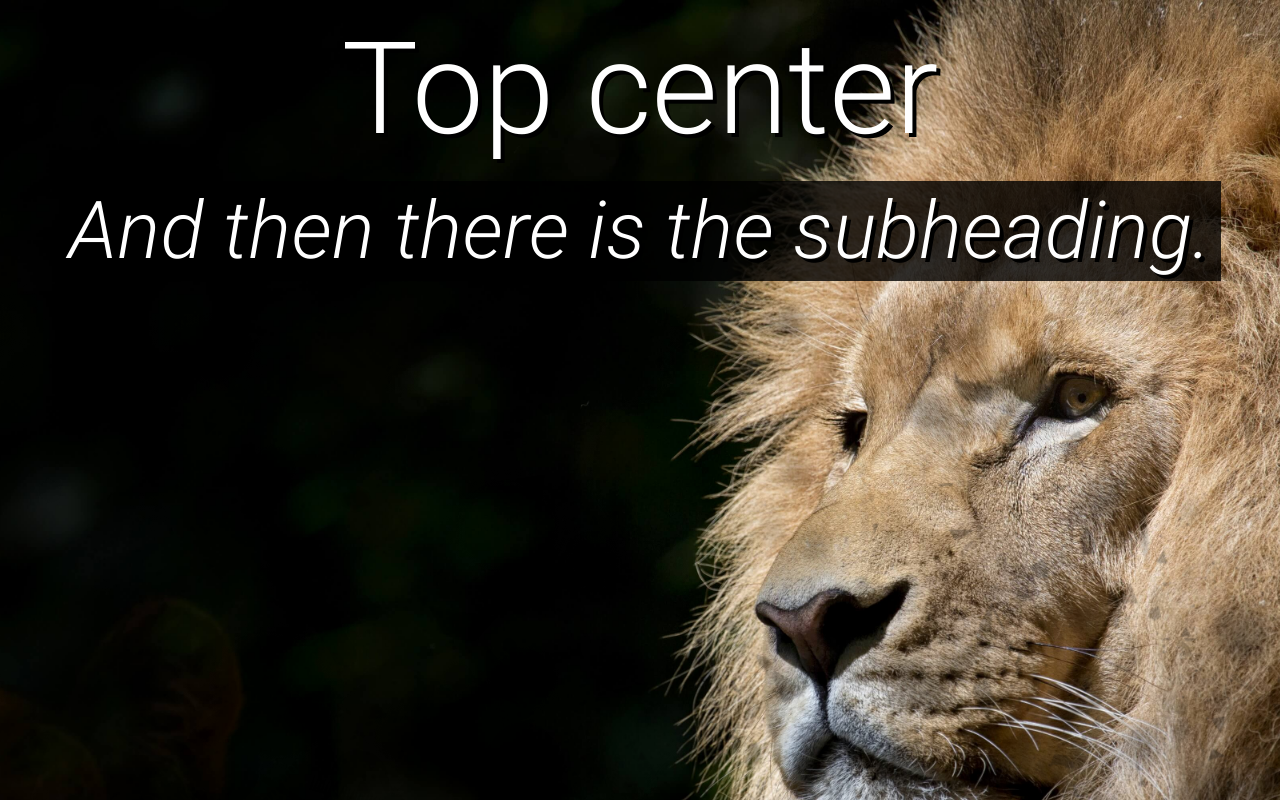
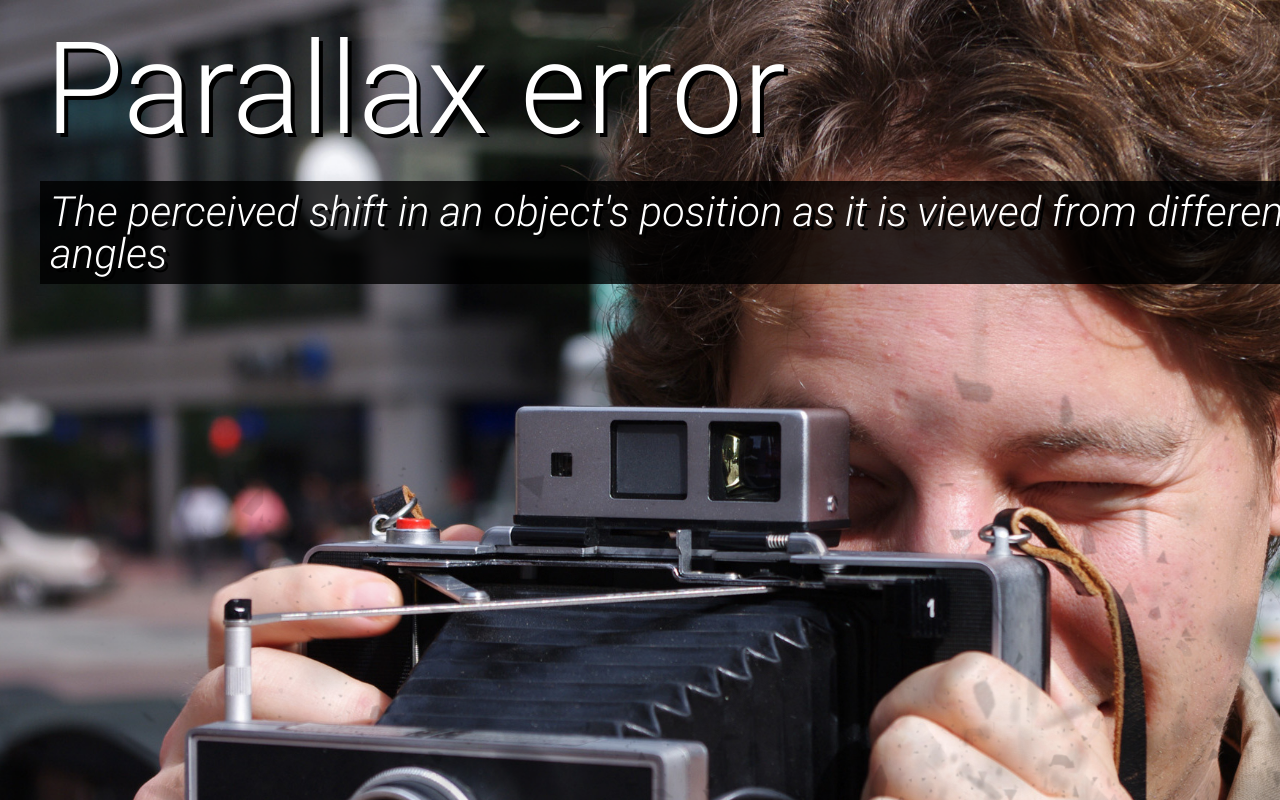
Before and after one commit to totalfreak/parallaxWebsite, a plain HTML site: page index.html in a window 1280 px wide. Drawn offline with nearby package versions, Linux system fonts and the light colour scheme.

Commit message:
added slide for parallax error

```diff
--- a/css/main.css
+++ b/css/main.css
@@ -103,7 +103,7 @@ html, body{
 
 .item > .effect{
 	margin-bottom: -100px;
-	opacity: 0.3;
+	opacity: 0.2;
 	display: block;
 	bottom:0;
 	top: 0;
@@ -153,7 +153,7 @@ h2{
 	float: left;
 	width: 100%;
 	font-family: 'RobotoLightItalic', sans-serif;
-	font-size: 5em;
+	font-size: 2.6em;
 	font-weight: normal;
 	text-shadow: 4px 4px #000000;
 	z-index: 1;
--- a/index.html
+++ b/index.html
@@ -14,18 +14,18 @@
 		<div class="slides">
 
 			<div class="item">
-				<div class="image" style="background-image:url(img/1.jpg);" data-stellar-background-ratio="0.7"></div>
+				<div class="image" style="background-image:url(img/parallaxError.jpg);" data-stellar-background-ratio="0.7"></div>
 				<div class="effect shatter2" data-stellar-horizontal-offset="600" data-stellar-background-ratio="1.1"></div>
 				<div class="effect shatter1" data-stellar-horizontal-offset="600" data-stellar-background-ratio="1.3"></div>
 
-				<div class="parallax top center" data-stellar-ratio="1.1">
+				<div class="parallax left" data-stellar-ratio="1.1">
 					<div class="heading">
-						<h1>Top center</h1>
+						<h1>Parallax error</h1>
 					</div>
 				</div>
-				<div class="parallax top center" data-stellar-ratio="1.3">
+				<div class="parallax left" data-stellar-ratio="1.3">
 					<div class="heading subheading">
-						<h2>And then there is the subheading.</h2>
+						<h2>The perceived shift in an object's position as it is viewed from different angles</h2>
 					</div>
 				</div>
 			</div>
```
Also changed, not shown: img/parallaxError.jpg (added), 1 other file.
